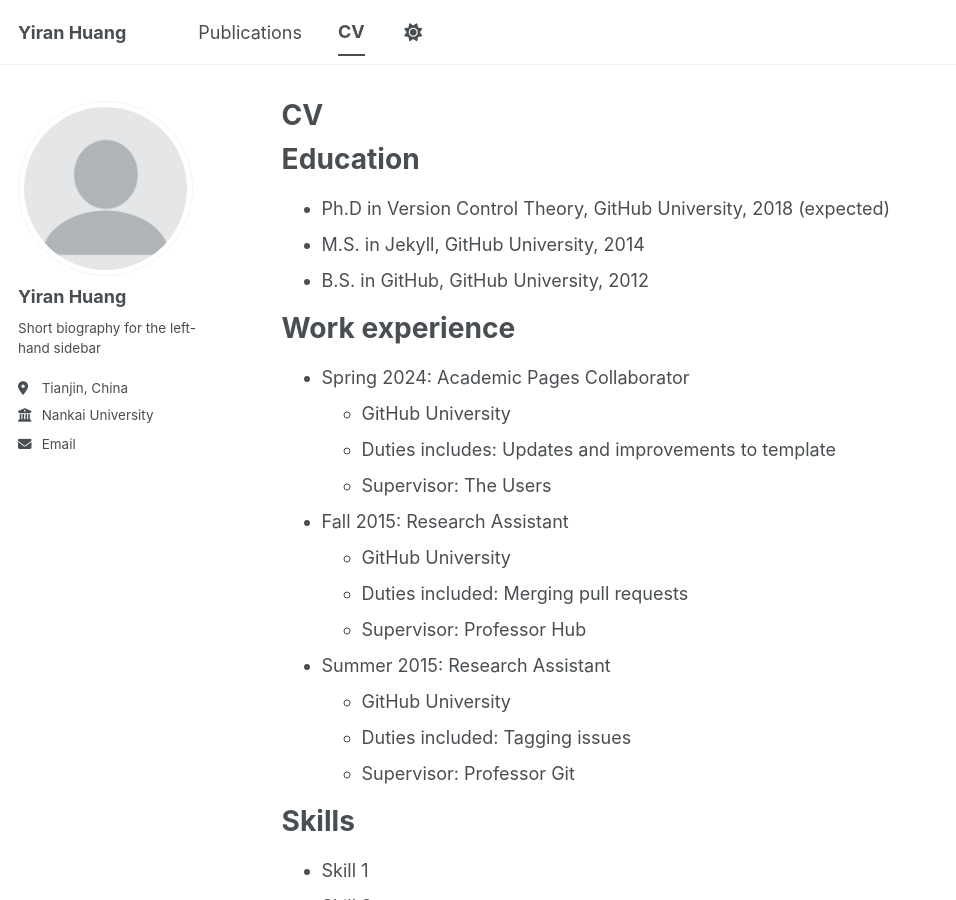
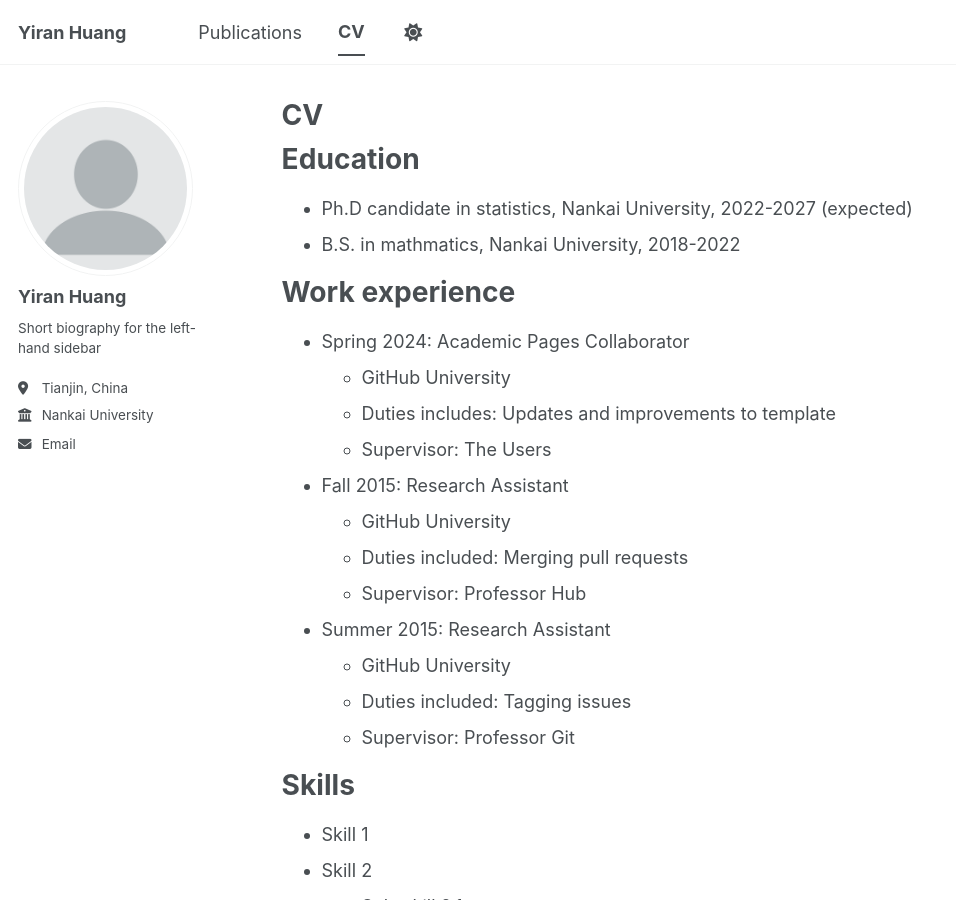
Before and after one commit to Yiran-Huang/Yiran-Huang.github.io, a Jekyll site: the page built from _pages/cv.md, in a window 1280 px wide and 900 px high. Shown: the whole window, without its empty margins (0-956 px from the left). Built offline with Jekyll 4.4.1, drawn with Linux system fonts in a browser that asks for light colours; a script bundle is joined from its source files by our own code; library files that are not in the unit come from our copies.

Commit message:
Update cv.md

```diff
--- a/_pages/cv.md
+++ b/_pages/cv.md
@@ -11,9 +11,8 @@ redirect_from:
 
 Education
 ======
-* Ph.D in Version Control Theory, GitHub University, 2018 (expected)
-* M.S. in Jekyll, GitHub University, 2014
-* B.S. in GitHub, GitHub University, 2012
+* Ph.D candidate in statistics, Nankai University, 2022-2027 (expected)
+* B.S. in mathmatics, Nankai University, 2018-2022
 
 Work experience
 ======
```
